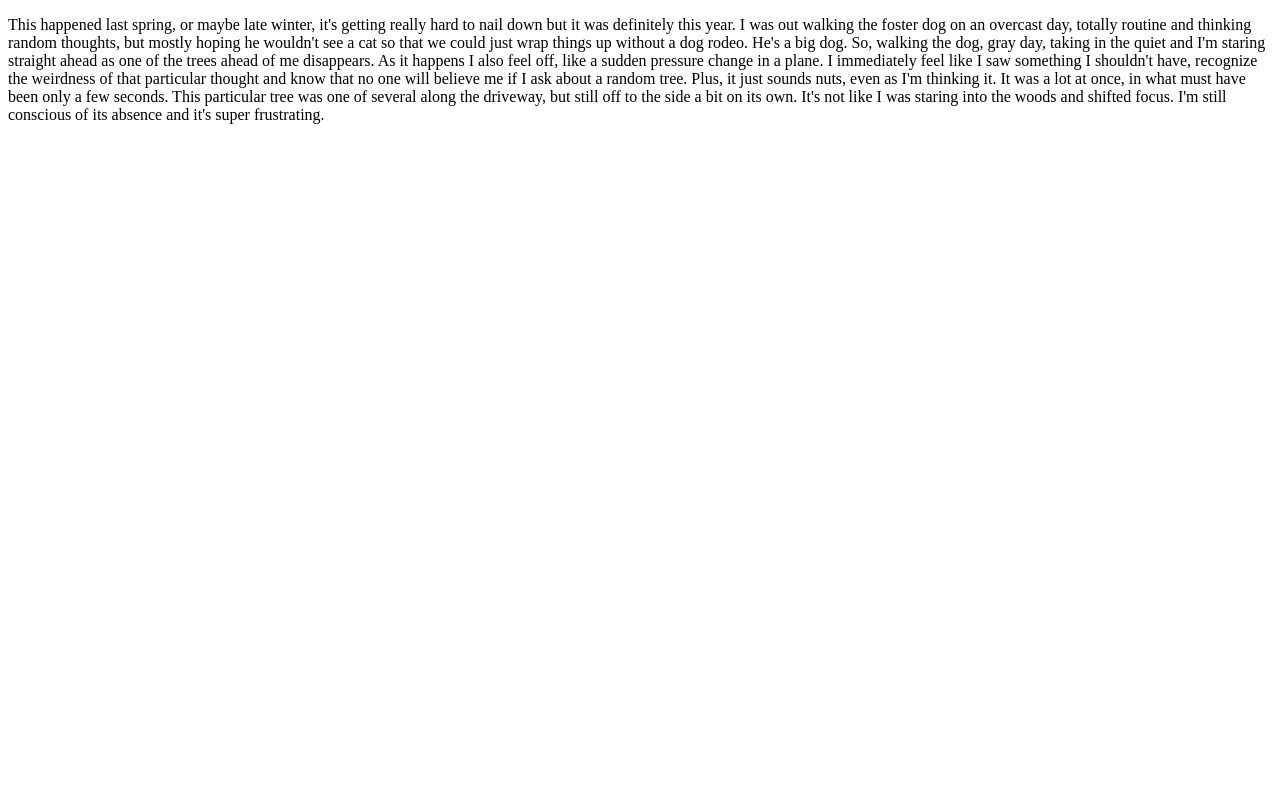
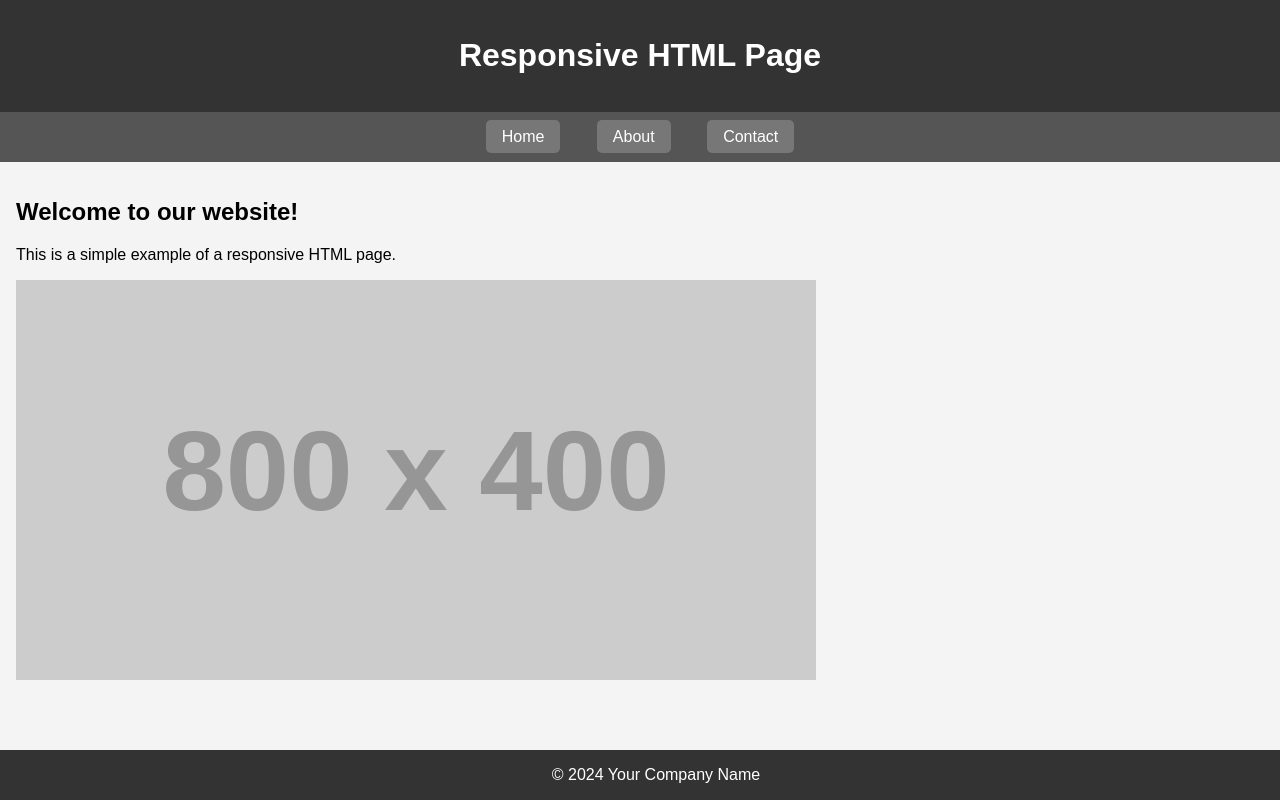
Before and after one commit to RamPrakaash13/TestPlace, a plain HTML site: page index.html in a window 1280 px wide. Drawn offline with Linux system fonts and the light colour scheme; placeholder pictures from the web are drawn by us.

Commit message:
Update index.html

```diff
--- a/index.html
+++ b/index.html
@@ -1,15 +1,103 @@
 <!DOCTYPE html>
 <html lang="en">
-    <head>
-        <link rel="stylesheet" href="C:\Users\002YFV744\Desktop\Interesting Reads\HTMLCSS\Glitch\styles.css">
-    </head>
-<body class="story1Body">
-    <p class="story1">This happened last spring, or maybe late winter, it's getting really hard to nail down but it was definitely this year.
 
-        I was out walking the foster dog on an overcast day, totally routine and thinking random thoughts, but mostly hoping he wouldn't see a cat so that we could just wrap things up without a dog rodeo. He's a big dog.
+<head>
+    <meta charset="UTF-8">
+    <meta name="viewport" content="width=device-width, initial-scale=1.0">
+    <style>
+        body {
+            font-family: Arial, sans-serif;
+            margin: 0;
+            padding: 0;
+            background-color: #f4f4f4;
+        }
 
-        So, walking the dog, gray day, taking in the quiet and I'm staring straight ahead as one of the trees ahead of me disappears. As it happens I also feel off, like a sudden pressure change in a plane. I immediately feel like I saw something I shouldn't have, recognize the weirdness of that particular thought and know that no one will believe me if I ask about a random tree. Plus, it just sounds nuts, even as I'm thinking it. It was a lot at once, in what must have been only a few seconds.
+        header {
+            background-color: #333;
+            color: #fff;
+            text-align: center;
+            padding: 1em;
+        }
 
-        This particular tree was one of several along the driveway, but still off to the side a bit on its own. It's not like I was staring into the woods and shifted focus. I'm still conscious of its absence and it's super frustrating.</p>
+        nav {
+            background-color: #555;
+            padding: 1em;
+            text-align: center;
+        }
+
+        nav a {
+            color: #fff;
+            text-decoration: none;
+            padding: 0.5em 1em;
+            margin: 0 1em;
+            border-radius: 5px;
+            background-color: #777;
+        }
+
+        nav a:hover {
+            background-color: #999;
+        }
+
+        main {
+            padding: 1em;
+        }
+
+        img {
+            max-width: 100%;
+            height: auto;
+        }
+
+        footer {
+            background-color: #333;
+            color: #fff;
+            text-align: center;
+            padding: 1em;
+            position: fixed;
+            bottom: 0;
+            width: 100%;
+        }
+
+        /* Media Queries for Responsive Layout */
+        @media only screen and (max-width: 600px) {
+            nav {
+                flex-direction: column;
+                text-align: left;
+            }
+
+            nav a {
+                margin: 0.3em 0;
+            }
+
+            footer {
+                position: relative;
+            }
+        }
+    </style>
+    <title>Responsive HTML Page</title>
+</head>
+
+<body>
+
+    <header>
+        <h1>Responsive HTML Page</h1>
+    </header>
+
+    <nav>
+        <a href="#">Home</a>
+        <a href="#">About</a>
+        <a href="#">Contact</a>
+    </nav>
+
+    <main>
+        <h2>Welcome to our website!</h2>
+        <p>This is a simple example of a responsive HTML page.</p>
+        <img src="https://via.placeholder.com/800x400" alt="Responsive Image">
+    </main>
+
+    <footer>
+        &copy; 2024 Your Company Name
+    </footer>
+
 </body>
+
 </html>
```
